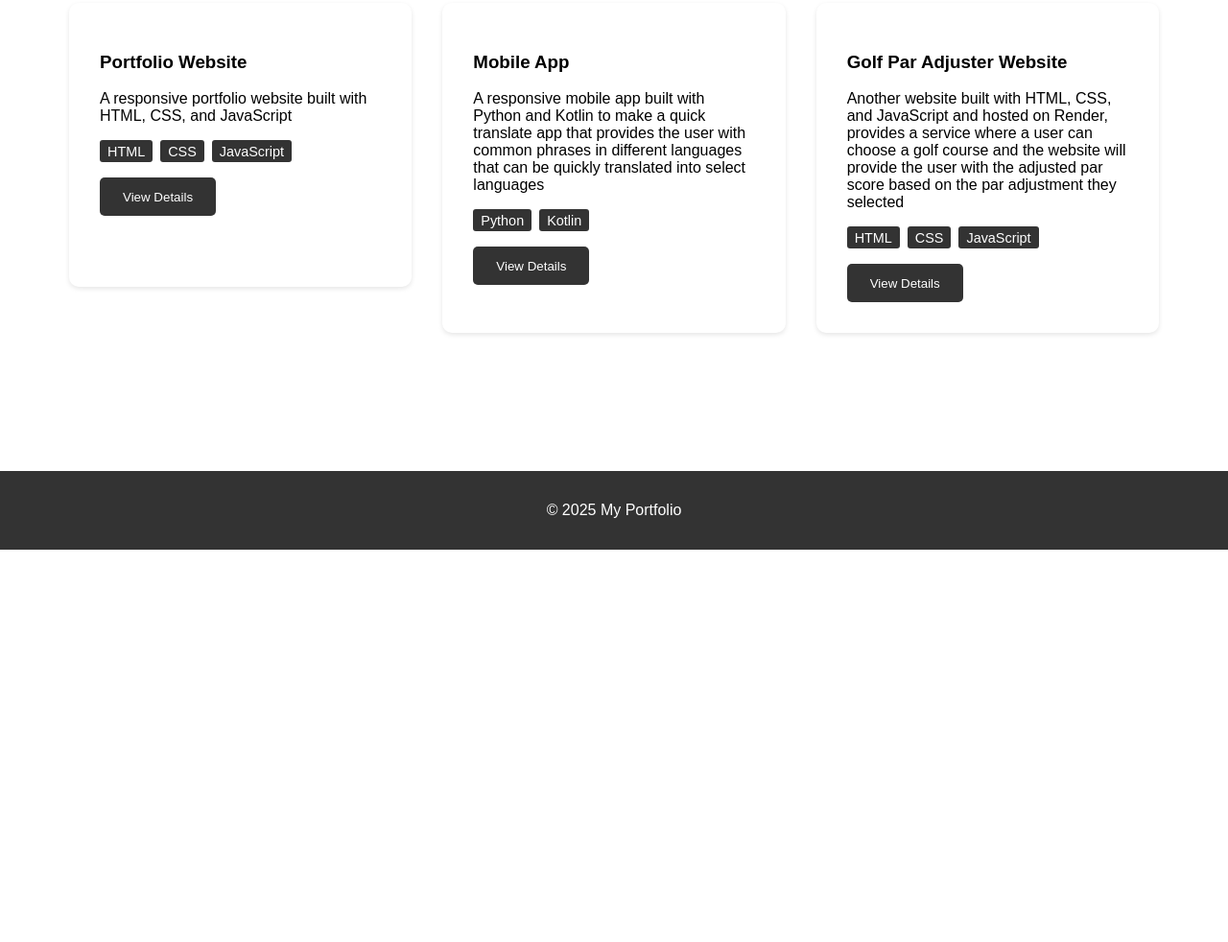
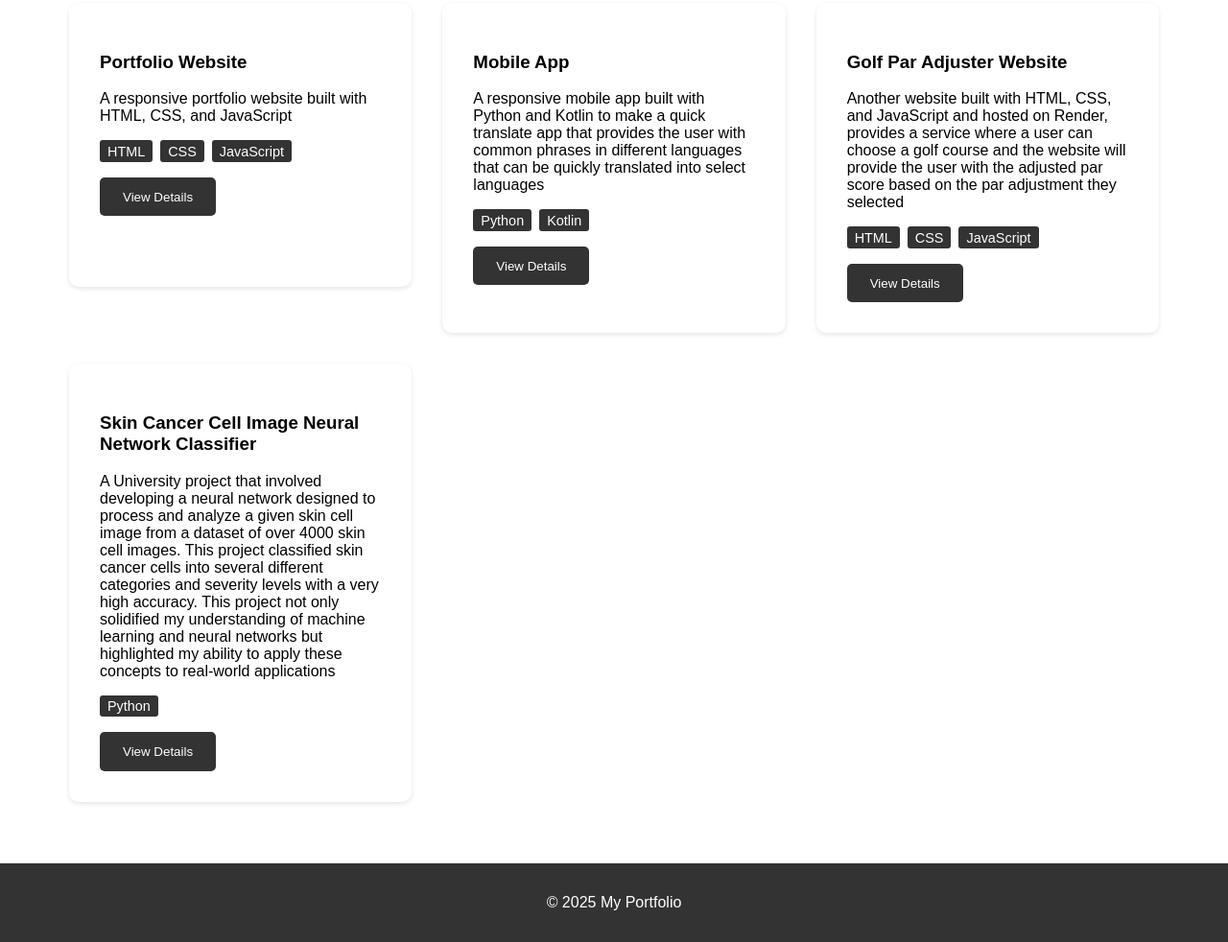
Before and after one commit to HarrisonKN/PortfolioWebsiteRender, a website: page src/projects.html in a window 1280 px wide. Shown: the part 227-1209 px from the top of the page at 96% size. Before the commit the page ends 800 px from the top, so only its background shows below. Drawn offline with Linux system fonts and the light colour scheme.

Commit message:
Added more to projects and link to project page

```diff
--- a/src/projects.html
+++ b/src/projects.html
@@ -77,6 +77,22 @@
                         </div>
                     </div>
 
+                    <div class="section-card">
+                        <div class="project-preview">
+                            <h3>Skin Cancer Cell Image Neural Network Classifier</h3>
+                            <p>A University project that involved developing a neural network designed to process and analyze
+                                a given skin cell image from a dataset of over 4000 skin cell images. This project classified
+                                skin cancer cells into several different categories and severity levels with a very high accuracy.
+                                This project not only solidified my understanding of machine learning and neural networks but highlighted
+                                my ability to apply these concepts to real-world applications</p>
+                            </p>
+                            <div class="project-tech">
+                                <span>Python</span>
+                            </div>
+                            <button class="section-link" data-href="src\projects\project-one.html">View Details</button>
+                        </div>
+                    </div>
+
                     <!-- Add more project cards as needed -->
                 </div>
             </div>
```
